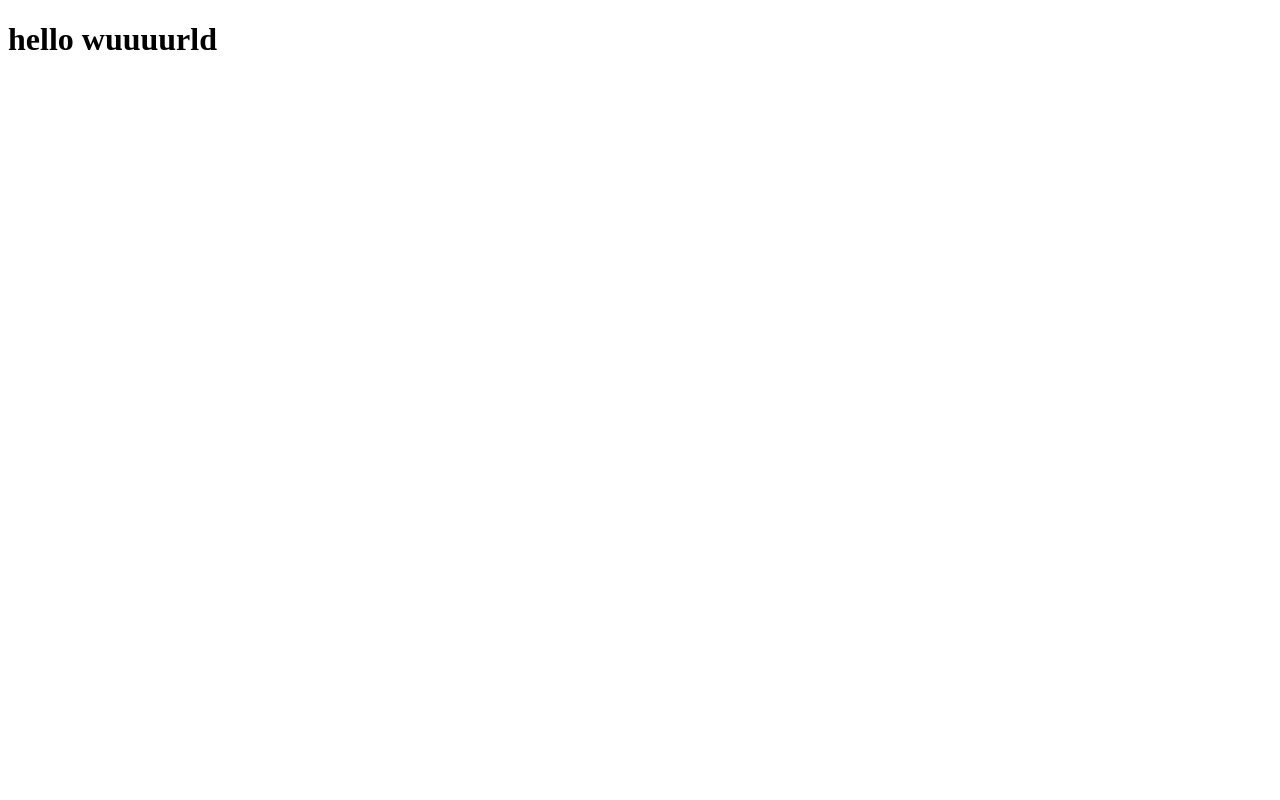
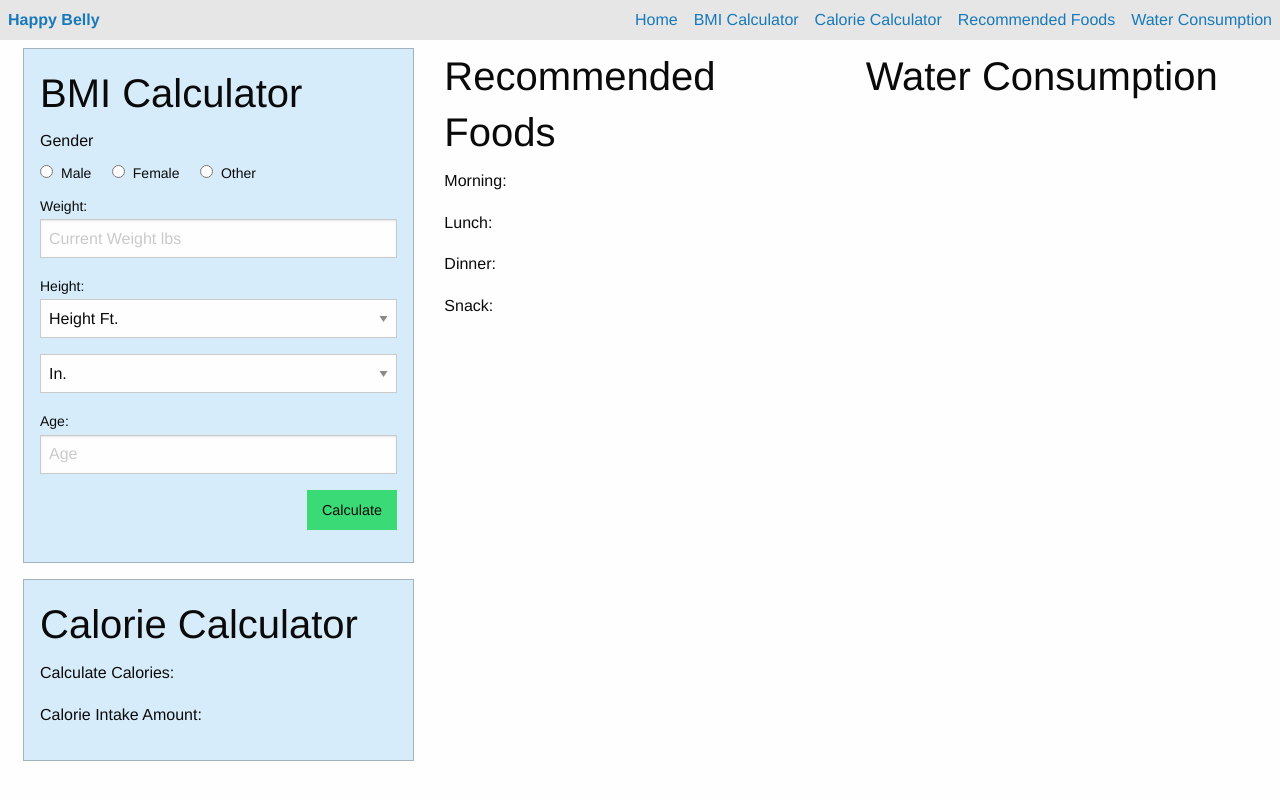
Before and after one commit to brennantaylor98/happybelly, a plain HTML site: page index.html in a window 1280 px wide. Drawn offline with nearby package versions, Linux system fonts and the light colour scheme.

Commit message:
code for skeleton in html

```diff
--- a/index.html
+++ b/index.html
@@ -4,20 +4,131 @@
     <meta charset="UTF-8">
     <meta http-equiv="X-UA-Compatible" content="IE=edge">
     <meta name="viewport" content="width=device-width, initial-scale=1.0">
-    <link rel="stylesheet" href="/style.css">
-    <title>Document</title>
+    <link rel="stylesheet" href="https://cdn.jsdelivr.net/npm/foundation-sites@6.7.5/dist/css/foundation.min.css" crossorigin="anonymous">
+    <link rel="stylesheet" href="./style.css">
+    <title>Happy Belly</title>
 </head>
 <body>
-    <h1>hello wuuuurld</h1>
+    <!-- header -->
+    <header>
+
+        <!-- nav -->
+        <nav class="top-bar topbar-responsive">
+            <a class="topbar-responsive-logo" href="#"><strong>Happy Belly</strong></a>
+        </div>
+        <div id="topbar-responsive" class="topbar-responsive-links">
+            <div class="top-bar-right">
+                <ul class="menu simple vertical medium-horizontal">
+                    <li><a href="#">Home</a></li>
+                    <li><a href="#">BMI Calculator</a></li>
+                    <li><a href="#">Calorie Calculator</a></li>
+                    <li><a href="#">Recommended Foods</a></li>
+                    <li><a href="#">Water Consumption</a></li>
+                </ul>
+            </div>
+        </div>
+        </nav>
+    </header>
+
+    <!-- Main -->
+    <div class="grid-x grid-padding-x" style="margin: .5rem">
+        <div class="cell small-4 flex-container flex-dir-column ">
+            <!-- BMI Calculator -->
+          <div class="callout primary flex-child-auto" style="height: auto">
+            <h2>BMI Calculator</h2>
+            <!-- gender -->
+            <div>
+                <fieldset class="large-5 cell">
+                    <legend>Gender</legend>
+                    <input type="radio" name="gender" value="Male" id="genderMale" required><label for="genderMale">Male</label>
+                    <input type="radio" name="gender" value="Female" id="genderFemale"><label for="genderFemale">Female</label>
+                    <input type="radio" name="gender" value="Other" id="genderOther"><label for="genderOther">Other</label>
+                  </fieldset>
+                <!-- <label>Gender
+                    <select name="gender" placeholder="Gender">
+                        <option name="gender" value selected="selected" disabled="disabled">Gender</option>
+                        <option name="gender" value="Male">Male</option>
+                        <option name="gender" value="Female">Female</option>
+                    </select>
+                </label> -->
+            </div>
+            <!-- weight -->
+            <div>
+                <label>Weight:
+                    <input type="number" placeholder="Current Weight lbs">
+                  </label>
+            </div>
+            <!-- height -->
+            <div>
+                <label>Height:
+                    <select name="feet" placeholder="Ft">
+                        <option name="feet" value selected="selected" disabled="disabled" place>Height Ft.</option>
+                        <option name="feet" value="3">3 ft</option>
+                        <option name="feet" value="4">4 ft</option>
+                        <option name="feet" value="5">5 ft</option>
+                        <option name="feet" value="6">6 ft</option>
+                        <option name="feet" value="7">7 ft</option>
+                    </select>
+                    <select>
+                        <option name="inches" value selected="selected" disabled="disabled">In.</option>
+                        <option name="inches" value="0">0 in</option>
+                        <option name="inches" value="1">1 in</option>
+                        <option name="inches" value="2">2 in</option>
+                        <option name="inches" value="3">3 in</option>
+                        <option name="inches" value="4">4 in</option>
+                        <option name="inches" value="5">5 in</option>
+                        <option name="inches" value="6">6 in</option>
+                        <option name="inches" value="7">7 in</option>
+                        <option name="inches" value="8">8 in</option>
+                        <option name="inches" value="9">9 in</option>
+                        <option name="inches" value="10">10 in</option>
+                        <option name="inches" value="11">11 in</option>
+                        <option name="inches" value="12">12 in</option>
+                    </select>
+                </label>
+            </div>
+            <!-- age -->
+            <div>
+                <label>Age:
+                    <input type="number" placeholder="Age">
+                  </label>
+            </div>
+            <!-- BMI Calculate button -->
+            <div>
+                <button class="submit success button float-right">Calculate</button>
+            </div>
+          </div>
+          <!-- calorie calculator -->
+          <div class="callout primary flex-child-auto" style="height: auto">
+            <h2>Calorie Calculator</h2>
+            <div>
+                <p>Calculate Calories:</p>
+            </div>
+            <div>
+                <p>Calorie Intake Amount:</p>
+            </div>
+            <!-- Calorie calculator button -->
+            <div>
+
+            </div>
+          </div>
+        </div>
+        <!-- Recommended Foods -->
+        <div class="cell medium-4 align-self-stretch">
+            <h2>Recommended Foods</h2>
+            <p>Morning:</p>
+            <p>Lunch:</p>
+            <p>Dinner:</p>
+            <p>Snack:</p>
+        </div>
+        <!-- water consumption -->
+        <div class="cell medium-4 align-self-stretch">
+            <h2>Water Consumption</h2>
+        </div>
+      </div>
+      <!-- footer -->
 
 
-
-
-
-
-
-
-
-<script src="/script.js"></script>
+<script src="./script.js"></script>
 </body>
 </html>
```
